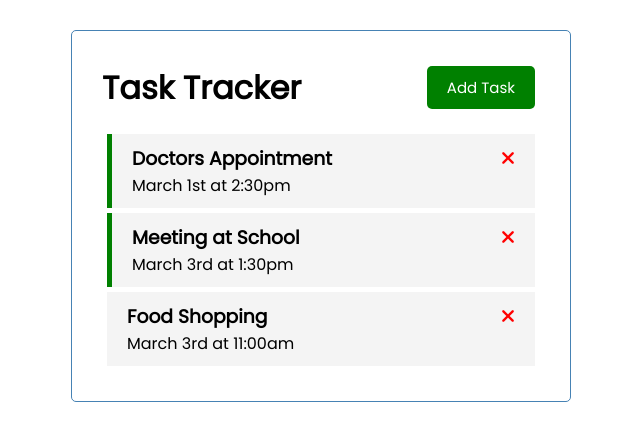
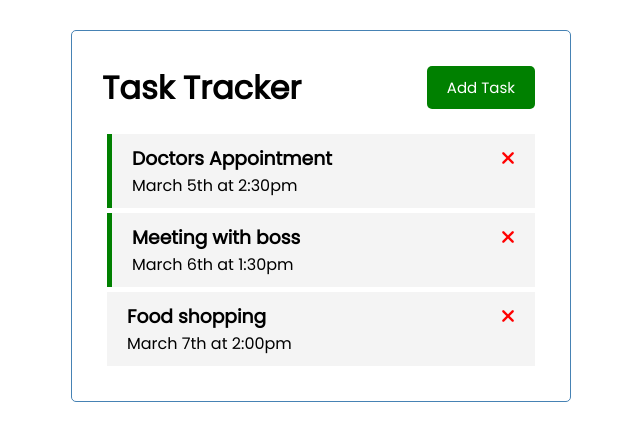
Before and after one commit to rafael-lua/task-tracker-crashcourse, a Vue app: page / in a window 1280 px wide. Shown: the top 440 px of the page, without its empty margins (319-959 px from the left). Built offline with nearby package versions, Linux system fonts and the light colour scheme; data requests are answered from the project's data file.

Commit message:
Added json-server for backend api call tests

```diff
--- /dev/null
+++ b/db.json
@@ -0,0 +1,22 @@
+{
+  "tasks": [
+    {
+      "id": "1",
+      "text": "Doctors Appointment",
+      "day": "March 5th at 2:30pm",
+      "reminder": true
+    },
+    {
+      "id": "2",
+      "text": "Meeting with boss",
+      "day": "March 6th at 1:30pm",
+      "reminder": true
+    },
+    {
+      "id": "3",
+      "text": "Food shopping",
+      "day": "March 7th at 2:00pm",
+      "reminder": false
+    }
+  ]
+}
--- a/package.json
+++ b/package.json
@@ -4,7 +4,8 @@
   "private": true,
   "scripts": {
     "serve": "vue-cli-service serve",
-    "build": "vue-cli-service build"
+    "build": "vue-cli-service build",
+    "jsonbackend": "json-server --watch db.json --port 5000"
   },
   "dependencies": {
     "core-js": "^3.6.5",
--- a/src/App.vue
+++ b/src/App.vue
@@ -55,30 +55,16 @@
     },
     toggleAddTask() {
       this.showAddTask = !this.showAddTask;
+    },
+    async fetchTasks() {
+      const res = await fetch("http://localhost:5000/tasks");
+      const data = await res.json();
+      return data;
     }
 
   },
-  created() {
-    this.tasks = [
-      {
-        id: 1,
-        text: "Doctors Appointment",
-        day: "March 1st at 2:30pm",
-        reminder: true,
-      },
-      {
-        id: 2,
-        text: "Meeting at School",
-        day: "March 3rd at 1:30pm",
-        reminder: true,
-      },
-      {
-        id: 3,
-        text: "Food Shopping",
-        day: "March 3rd at 11:00am",
-        reminder: false,
-      }
-    ];
+  async created() {
+    this.tasks = await this.fetchTasks();
   }
 }
 </script>
```
